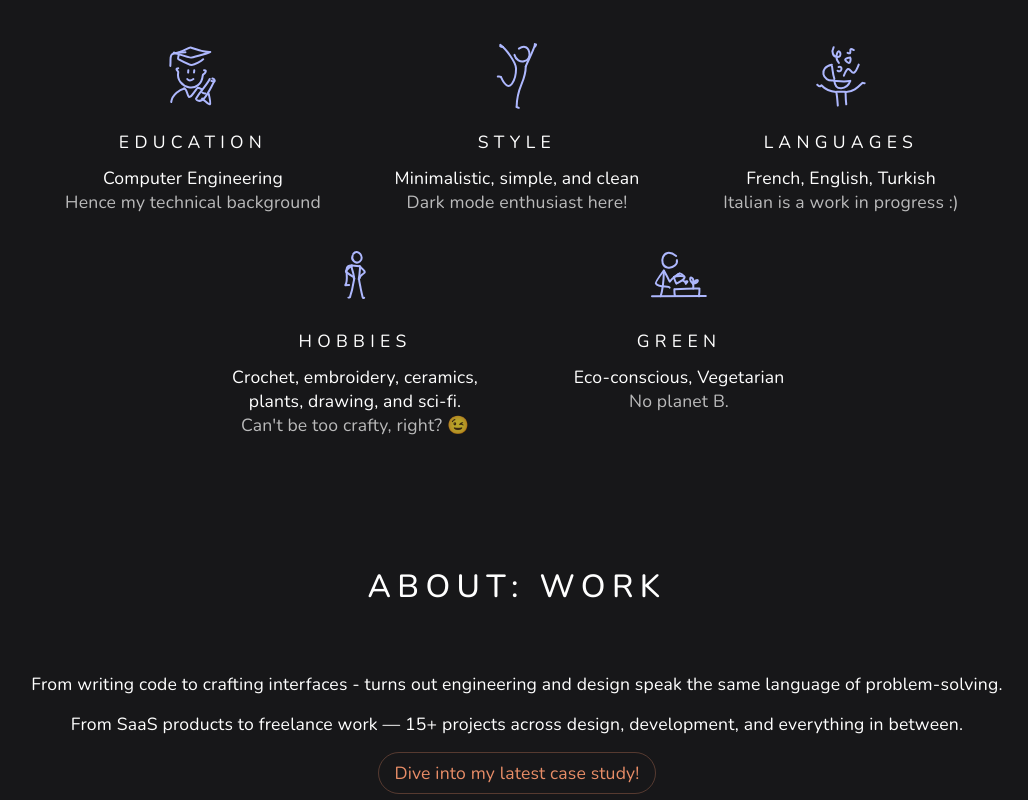
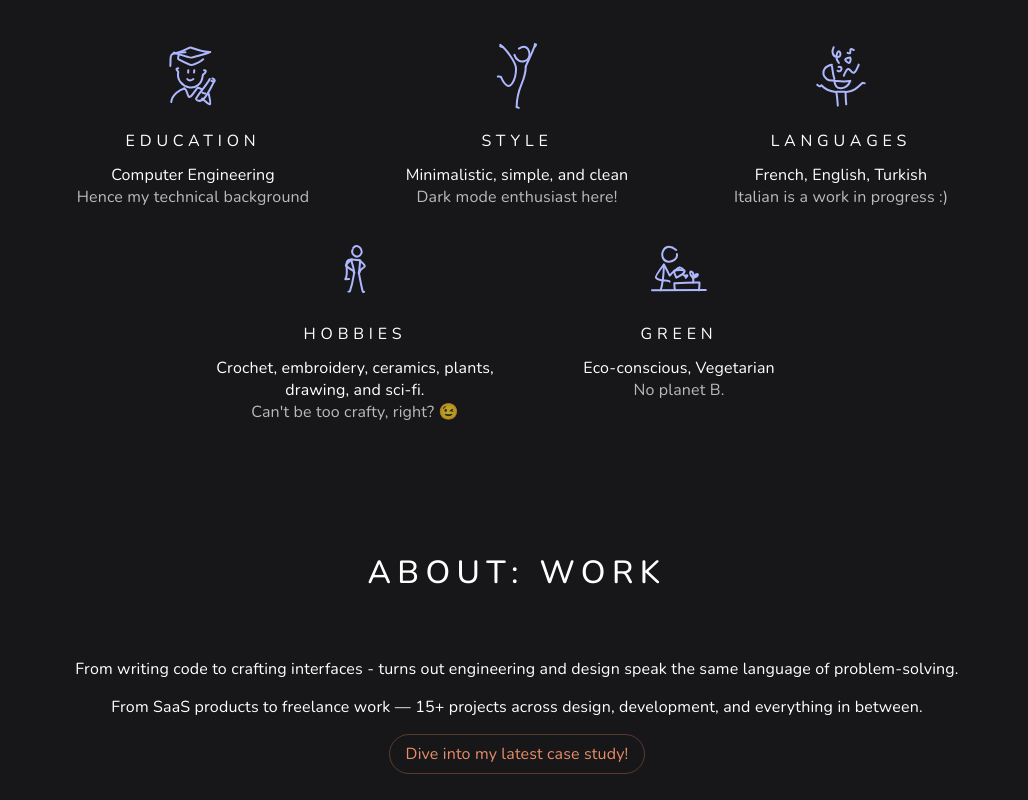
Before and after one commit to Greyfourt/greyfourt.github.io, a Next.js app: page /en in a window 1280 px wide. Shown: the part 1020-1820 px from the top of the page, without its empty margins (123-1151 px from the left). Built offline with nearby package versions, Linux system fonts and the light colour scheme.

Commit message:
Update contact text + font sizes

```diff
--- a/messages/en.json
+++ b/messages/en.json
@@ -22,7 +22,7 @@
       "description": "I transform complex ideas into delightful, user-centric digital experiences that spark joy and engagement.",
       "cta": {
         "checkLatestCase": "Dive into my latest case study!",
-        "sendMail": "Let's chat and create something amazing!",
+        "sendMail": "Let's chat!",
         "downloadCV": "Grab my CV"
       }
     },
--- a/messages/fr.json
+++ b/messages/fr.json
@@ -22,7 +22,7 @@
       "description": "Je transforme des idées complexes en expériences numériques conviviales et agréables qui suscitent joie et engagement.",
       "cta": {
         "checkLatestCase": "Découvrez ma dernière case study !",
-        "sendMail": "Discutons et créons quelque chose d'incroyable !",
+        "sendMail": "Discutons !",
         "downloadCV": "Téléchargez mon CV"
       }
     },
--- a/src/app/styles/base/_typography.scss
+++ b/src/app/styles/base/_typography.scss
@@ -1,4 +1,8 @@
 @import "https://fonts.googleapis.com/css?family=Nunito+Sans:300,700,900";
+
+html {
+    font-size: 16px;
+}
 
 h1,
 h2,
@@ -11,7 +15,6 @@ mark {
     font-style: normal;
     color: $color-white-100;
     font-weight: 300;
-    // line-height: 1.5;
     margin: 0;
     padding: 0;
     overflow-wrap: break-word;
@@ -19,42 +22,42 @@ mark {
 }
 
 h1 {
-    font-size: 2.5em;
+    font-size: 2.5rem; // 40px
     letter-spacing: 0.2em;
     text-transform: uppercase;
 }
 
 h2 {
-    font-size: 2em; // 32px
+    font-size: 2rem; // 32px
     letter-spacing: 0.2em;
     text-transform: uppercase;
     font-weight: 500;
 }
 
 h3 {
-    font-size: 1.5em; // 24px
+    font-size: 1.5rem; // 24px
     letter-spacing: 0.03em;
 }
 
 h4 {
-    font-size: 1.25em; // 20px
+    font-size: 1.25rem; // 20px
     letter-spacing: 0.03em;
 }
 
 p {
-    font-size: 1.1em; // 16px
+    font-size: 1rem; // 16px
     letter-spacing: 0.01em;
 }
 
 p.foot {
-    font-size: 1.1em;
+    font-size: 1rem;
     letter-spacing: 0.3em;
     text-transform: uppercase;
     font-weight: 200;
 }
 
 a {
-    font-size: 1.1em; // 16px
+    font-size: 1rem; // 16px
     text-decoration: none;
     color: $color-secondary;
     letter-spacing: 0.01em;
```
